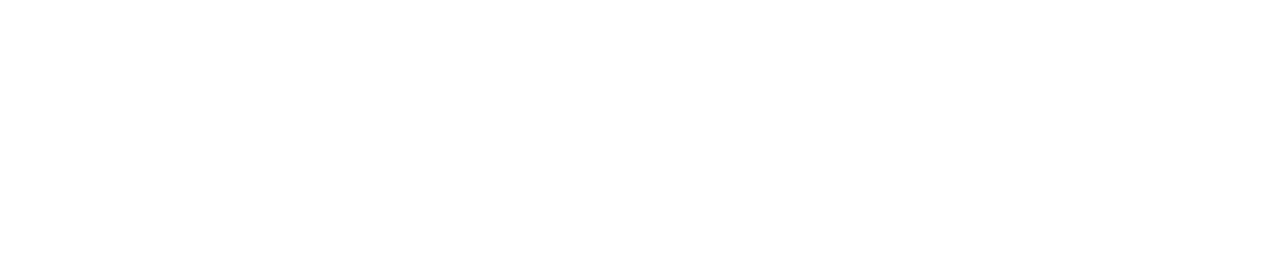
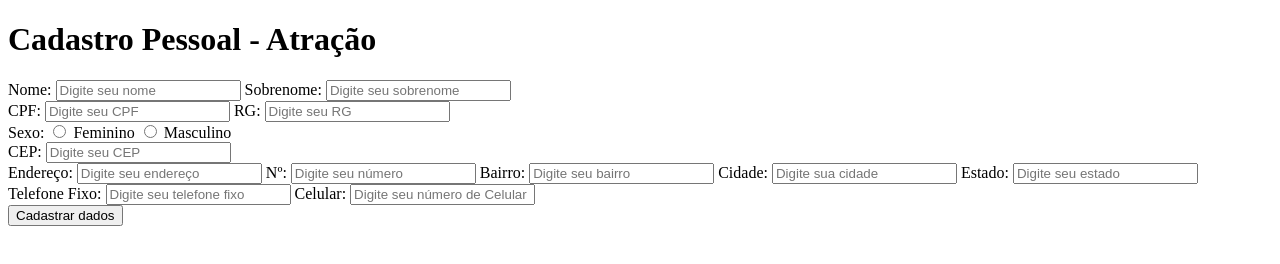
Before and after one commit to filipeluiz/challengerItau, a plain HTML site: page index.html in a window 1280 px wide. Drawn offline with Linux system fonts and the light colour scheme.

Commit message:
Add form in HTML5

```diff
--- a/index.html
+++ b/index.html
@@ -7,6 +7,77 @@
   <title>Desafio Cadastro Pessoal - Atração</title>
 </head>
 <body>
+  <main class="form">
+    <h1>Cadastro Pessoal - Atração</h1>
+    <form id="register" action="" method="">
+      <div class="halfBox">
+        <label for="nome">Nome:</label>
+        <input type="text" name="nome" id="nome" placeholder="Digite seu nome" required>
+
+        <label for="sobrenome">Sobrenome: </label>
+        <input type="text" name="nome" id="nome" placeholder="Digite seu sobrenome">
+      </div>
+
+      <div class="halfBox">
+        <label for="cpf">CPF:</label>
+        <input type="text" name="cpf" id="cpf" placeholder="Digite seu CPF" required>
+
+        <label for="rg">RG:</label>
+        <input type="text" name="rg" id="rg" placeholder="Digite seu RG">
+      </div>
+
+      <div class="halfBox">
+        <label for="feminino">Sexo:</label>
+
+        <input type="radio" name="feminino" id="feminino">
+        <label for="feminino">Feminino</label>
+
+        <input type="radio" name="masculino" id="masculino">
+        <label for="masculino">Masculino</label>
+      </div>
+
+      <div class="fullBox">
+        <label for="cep">CEP:</label>
+        <input type="text" name="cep" id="cep" placeholder="Digite seu CEP">
+      </div>
+
+      <div class="halfBox">
+        <label for="endereco">Endereço:</label>
+        <input type="text" name="endereco" id="endereco" placeholder="Digite seu endereço">
+
+        <label for="numero">Nº:</label>
+        <input type="text" name="numero" id="numero" placeholder="Digite seu número">
+
+
+        <label for="bairro">Bairro:</label>
+        <input type="text" name="bairro" id="bairro" placeholder="Digite seu bairro">
+
+
+        <label for="numero">Cidade:</label>
+        <input type="text" name="cidade" id="cidade" placeholder="Digite sua cidade">
+
+
+        <label for="numero">Estado:</label>
+        <input type="text" name="estado" id="estado" placeholder="Digite seu estado">
+      </div>
+
+      <div class="fullBox">
+        <label for="telFixo">Telefone Fixo:</label>
+        <input type="text" name="telFixo" id="telFixo" placeholder="Digite seu telefone fixo">
+
+
+        <label for="cel">Celular:</label>
+        <input type="text" name="cel" id="cel" placeholder="Digite seu número de Celular">
+      </div>
+
+      <div class="fullBox">
+        <input type="submit" id="submit" value="Cadastrar dados">
+      </div>
+
+    </form>
+  </main>
+
+
 
 </body>
 </html>
```
